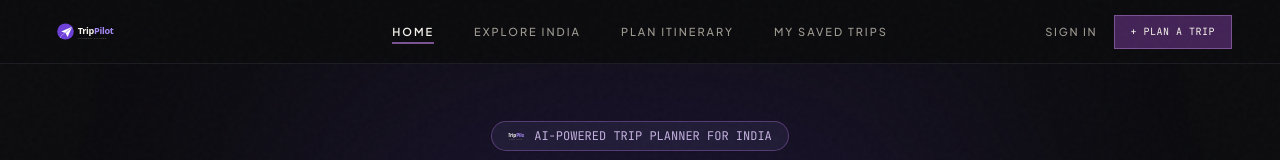
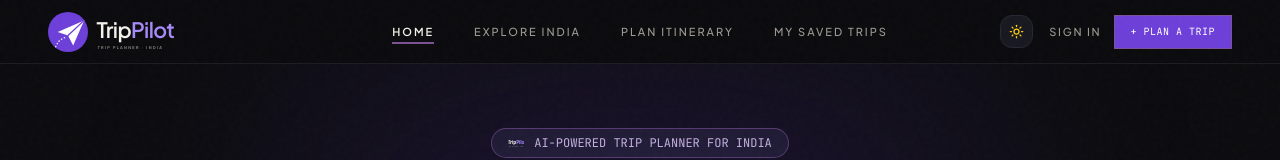
Before and after one commit to himanshu2005-cloud/trip-planner, a React (Vite) app in the folder client/: page / in a window 1280 px wide. Shown: the top 160 px of the page. Built offline with nearby package versions, Linux system fonts and the light colour scheme; no server answers.

Commit message:
feat: add dark/light mode toggle and fix favicon visibility for Trip and Pilot

```diff
--- a/client/src/components/layout/Layout.jsx
+++ b/client/src/components/layout/Layout.jsx
@@ -5,9 +5,9 @@ import Footer from './Footer';
 
 export const Layout = () => {
   return (
-    <div className="min-h-screen flex flex-col bg-[#0c0c0f] text-[#f5f2eb]">
+    <div className="min-h-screen flex flex-col dark:bg-[#0c0c0f] bg-[#fbf9f4] dark:text-[#f5f2eb] text-[#18181c] transition-colors duration-200">
       <Navbar />
-      <main className="flex-1 w-full flex flex-col pt-[57px]">
+      <main className="flex-1 w-full flex flex-col pt-[64px]">
         <Outlet />
       </main>
       <Footer />
--- a/client/src/components/layout/Navbar.jsx
+++ b/client/src/components/layout/Navbar.jsx
@@ -2,6 +2,7 @@ import React from 'react';
 import { Link, useLocation } from 'react-router-dom';
 import { useAuth } from '../../context/AuthContext';
 import Logo from '../ui/Logo';
+import ThemeToggle from '../ui/ThemeToggle';
 
 export const Navbar = () => {
   const location = useLocation();
@@ -17,7 +18,7 @@ export const Navbar = () => {
   const isActive = (path) => location.pathname === path;
 
   return (
-    <header className="fixed top-0 left-0 right-0 z-50 h-[64px] bg-[#0c0c0f]/95 backdrop-blur-md border-b border-[#1c1c23] px-6 lg:px-12 flex items-center transition-all">
+    <header className="fixed top-0 left-0 right-0 z-50 h-[64px] dark:bg-[#0c0c0f]/95 bg-[#fbf9f4]/95 backdrop-blur-md border-b dark:border-[#1c1c23] border-[#e8e2d5] px-6 lg:px-12 flex items-center transition-colors duration-200">
       <div className="w-full max-w-7xl mx-auto grid grid-cols-12 items-center">
         {/* Left Column: Brand Logo with favicon.svg (3 cols) */}
         <div className="col-span-6 md:col-span-3 flex items-center">
@@ -32,43 +33,45 @@ export const Navbar = () => {
               to={link.path}
               className={`text-[11px] tracking-[0.18em] font-medium transition-all relative py-1 ${
                 isActive(link.path)
-                  ? 'text-[#f5f2eb] font-semibold'
-                  : 'text-[#9e9a91] hover:text-[#f5f2eb]'
+                  ? 'dark:text-[#f5f2eb] text-[#18181c] font-semibold'
+                  : 'dark:text-[#9e9a91] text-[#635f56] dark:hover:text-[#f5f2eb] hover:text-[#18181c]'
               }`}
             >
               <span>{link.label}</span>
               {isActive(link.path) && (
-                <span className="absolute bottom-0 left-0 right-0 h-[2px] bg-[#7a5293]" />
+                <span className="absolute bottom-0 left-0 right-0 h-[2px] dark:bg-[#7a5293] bg-[#6D3FD9]" />
               )}
             </Link>
           ))}
         </nav>
 
-        {/* Right Column: User Auth / Quick Action CTA (3 cols) */}
-        <div className="col-span-6 md:col-span-3 flex items-center justify-end gap-5">
+        {/* Right Column: User Auth, Theme Toggle & Quick Action CTA (3 cols) */}
+        <div className="col-span-6 md:col-span-3 flex items-center justify-end gap-3 sm:gap-4">
+          <ThemeToggle />
+
           {isAuthenticated ? (
-            <div className="flex items-center gap-4 text-[11px] tracking-[0.14em]">
-              <span className="text-[#9e9a91] hidden lg:inline font-mono">
+            <div className="flex items-center gap-3 text-[11px] tracking-[0.14em]">
+              <span className="dark:text-[#9e9a91] text-[#635f56] hidden lg:inline font-mono">
                 {user?.name || user?.email?.split('@')[0]}
               </span>
               <button
                 onClick={logout}
-                className="text-[#9e9a91] hover:text-[#f5f2eb] transition-colors uppercase font-medium cursor-pointer"
+                className="dark:text-[#9e9a91] text-[#635f56] dark:hover:text-[#f5f2eb] hover:text-[#18181c] transition-colors uppercase font-medium cursor-pointer"
               >
                 Sign out
               </button>
             </div>
           ) : (
-            <div className="flex items-center gap-4 text-[11px] tracking-[0.16em]">
+            <div className="flex items-center gap-3 text-[11px] tracking-[0.16em]">
               <Link
                 to="/login"
-                className="text-[#9e9a91] hover:text-[#f5f2eb] transition-colors font-medium hidden sm:inline"
+                className="dark:text-[#9e9a91] text-[#635f56] dark:hover:text-[#f5f2eb] hover:text-[#18181c] transition-colors font-medium hidden sm:inline"
               >
                 SIGN IN
               </Link>
               <Link
                 to="/plan"
-                className="inline-flex items-center gap-2 px-4 py-2 bg-[#432357] hover:bg-[#522a6a] border border-[#7a5293] text-[#f5f2eb] font-mono text-[10px] tracking-wider uppercase transition-all duration-200"
+                className="inline-flex items-center gap-2 px-3.5 sm:px-4 py-2 bg-[#6D3FD9] hover:bg-[#5b2fb8] border border-[#7a5293] text-white font-mono text-[10px] tracking-wider uppercase transition-all duration-200 shadow-sm"
               >
                 <span>+ PLAN A TRIP</span>
               </Link>
--- a/client/src/components/ui/Logo.jsx
+++ b/client/src/components/ui/Logo.jsx
@@ -1,15 +1,26 @@
 import React from 'react';
 import { Link } from 'react-router-dom';
+import { useTheme } from '../../context/ThemeContext';
 
 /**
  * Logo
- * Brand logo rendering favicon.svg directly across the application.
+ * Brand logo rendering favicon.svg directly across the application,
+ * automatically optimizing contrast for dark and light modes.
  */
 export const Logo = ({
   className = '',
   size = 'md', // 'sm', 'md', 'lg'
   iconOnly = false,
 }) => {
+  let isDark = true;
+  try {
+    const themeContext = useTheme();
+    isDark = themeContext.isDark;
+  } catch {
+    // Fallback if rendered outside ThemeProvider
+    isDark = true;
+  }
+
   const heights = {
     sm: 'h-7 sm:h-8',
     md: 'h-9 sm:h-10',
@@ -39,11 +50,43 @@ export const Logo = ({
       className={`inline-flex items-center transition-opacity hover:opacity-90 ${className}`}
       title="TripPilot — Trip Planner"
     >
-      <img
-        src="/favicon.svg"
-        alt="TripPilot Itinerary Planner"
-        className={`${heights[size] || heights.md} w-auto object-contain`}
-      />
+      <svg
+        viewBox="68 88 430 124"
+        className={`${heights[size] || heights.md} w-auto`}
+        role="img"
+        xmlns="http://www.w3.org/2000/svg"
+      >
+        <title>TripPilot Itinerary Planner</title>
+        {/* Icon Mark (favicon.svg) */}
+        <circle cx="130" cy="150" r="62" fill="#6D3FD9" />
+        <path d="M92 196 C100 176 108 172 124 166" fill="none" stroke="#FFFFFF" strokeWidth="4" strokeLinecap="round" strokeDasharray="1 9" />
+        <polygon points="180,114 98,150 130,161 146,192" fill="#FFFFFF" />
+        <path d="M130 161 L180 114" fill="none" stroke="#6D3FD9" strokeWidth="4" strokeLinecap="round" />
+
+        {/* Wordmark */}
+        <text
+          x="218"
+          y="170"
+          fontFamily="'Plus Jakarta Sans', system-ui, -apple-system, sans-serif"
+          fontSize="66"
+          fontWeight="700"
+          letterSpacing="-2"
+          fill={isDark ? '#f5f2eb' : '#18181c'}
+        >
+          Trip<tspan fill={isDark ? '#A78BFA' : '#6D3FD9'}>Pilot</tspan>
+        </text>
+        <text
+          x="222"
+          y="202"
+          fontFamily="'Plus Jakarta Sans', system-ui, -apple-system, sans-serif"
+          fontSize="12"
+          fontWeight="600"
+          letterSpacing="4"
+          fill={isDark ? '#9e9a91' : '#686255'}
+        >
+          TRIP PLANNER · INDIA
+        </text>
+      </svg>
     </Link>
   );
 };
--- /dev/null
+++ b/client/src/components/ui/ThemeToggle.jsx
@@ -0,0 +1,29 @@
+import React from 'react';
+import { Sun, Moon } from 'lucide-react';
+import { useTheme } from '../../context/ThemeContext';
+
+export const ThemeToggle = ({ className = '' }) => {
+  const { theme, toggleTheme, isDark } = useTheme();
+
+  return (
+    <button
+      type="button"
+      onClick={toggleTheme}
+      className={`relative inline-flex items-center justify-center p-2 rounded-xl transition-all duration-200 cursor-pointer ${
+        isDark
+          ? 'bg-[#181820] hover:bg-[#22222c] border border-[#272733] text-[#cebfdf] hover:text-white'
+          : 'bg-[#f0ece1] hover:bg-[#e6e1d5] border border-[#dcd6c8] text-[#4c2275] hover:text-[#18181c]'
+      } ${className}`}
+      title={isDark ? 'Switch to Light Mode' : 'Switch to Dark Mode'}
+      aria-label="Toggle dark and light theme"
+    >
+      {isDark ? (
+        <Sun size={15} className="transition-transform duration-300 hover:rotate-45 text-[#facc15]" />
+      ) : (
+        <Moon size={15} className="transition-transform duration-300 -rotate-12 text-[#6D3FD9]" />
+      )}
+    </button>
+  );
+};
+
+export default ThemeToggle;
--- /dev/null
+++ b/client/src/context/ThemeContext.jsx
@@ -0,0 +1,48 @@
+import React, { createContext, useContext, useState, useEffect } from 'react';
+
+const ThemeContext = createContext();
+
+export const ThemeProvider = ({ children }) => {
+  const [theme, setTheme] = useState(() => {
+    const saved = localStorage.getItem('trippilot-theme');
+    if (saved === 'light' || saved === 'dark') return saved;
+    // Default to dark mode for cinematic travel look
+    return 'dark';
+  });
+
+  useEffect(() => {
+    const root = document.documentElement;
+    if (theme === 'dark') {
+      root.classList.add('dark');
+      root.classList.remove('light');
+      root.style.colorScheme = 'dark';
+    } else {
+      root.classList.add('light');
+      root.classList.remove('dark');
+      root.style.colorScheme = 'light';
+    }
+    localStorage.setItem('trippilot-theme', theme);
+  }, [theme]);
+
+  const toggleTheme = () => {
+    setTheme((prev) => (prev === 'dark' ? 'light' : 'dark'));
+  };
+
+  const isDark = theme === 'dark';
+
+  return (
+    <ThemeContext.Provider value={{ theme, toggleTheme, isDark, setTheme }}>
+      {children}
+    </ThemeContext.Provider>
+  );
+};
+
+export const useTheme = () => {
+  const context = useContext(ThemeContext);
+  if (!context) {
+    throw new Error('useTheme must be used within a ThemeProvider');
+  }
+  return context;
+};
+
+export default ThemeContext;
--- a/client/src/main.jsx
+++ b/client/src/main.jsx
@@ -4,6 +4,7 @@ import { BrowserRouter } from 'react-router-dom';
 import { GoogleOAuthProvider } from '@react-oauth/google';
 import App from './App';
 import { AuthProvider } from './context/AuthContext';
+import { ThemeProvider } from './context/ThemeContext';
 import './styles/index.css';
 
 const googleClientId = import.meta.env.VITE_GOOGLE_CLIENT_ID || 'MISSING_CLIENT_ID';
@@ -11,11 +12,13 @@ const googleClientId = import.meta.env.VITE_GOOGLE_CLIENT_ID || 'MISSING_CLIENT_
 ReactDOM.createRoot(document.getElementById('root')).render(
   <React.StrictMode>
     <GoogleOAuthProvider clientId={googleClientId}>
-      <BrowserRouter>
-        <AuthProvider>
-          <App />
-        </AuthProvider>
-      </BrowserRouter>
+      <ThemeProvider>
+        <BrowserRouter>
+          <AuthProvider>
+            <App />
+          </AuthProvider>
+        </BrowserRouter>
+      </ThemeProvider>
     </GoogleOAuthProvider>
   </React.StrictMode>
 );
--- a/client/src/styles/index.css
+++ b/client/src/styles/index.css
@@ -3,7 +3,7 @@
 @tailwind utilities;
 
 :root {
-  /* Cinematic Travel Journal Palette (Kinfolk x Monocle) */
+  /* Default Cinematic Dark Mode */
   --background:           #0c0c0f;
   --background-dark:      #08080a;
   --surface:              #131317;
@@ -13,7 +13,7 @@
   --border-light:         #32323e;
   --rule:                 #1c1c23;
 
-  /* Restrained Violet & Deep Purple (No neon) */
+  /* Restrained Violet & Deep Purple */
   --violet-accent:        #7a5293;
   --violet-deep:          #432357;
   --violet-subtle:        rgba(122, 82, 147, 0.15);
@@ -34,6 +34,33 @@
   --radius-lg:            6px;
 }
 
+html.light,
+.light {
+  /* Editorial Light Mode (Warm Ivory, Rich Charcoal, Heritage Violet) */
+  --background:           #fbf9f4;
+  --background-dark:      #f3ede2;
+  --surface:              #ffffff;
+  --surface-elevated:     #f7f3ec;
+
+  --border:               #e3dccf;
+  --border-light:         #d4ccbe;
+  --rule:                 #eae3d5;
+
+  --violet-accent:        #6d3fd9;
+  --violet-deep:          #4b227c;
+  --violet-subtle:        rgba(109, 63, 217, 0.08);
+  --lavender:             #572a78;
+
+  --text-primary:         #1a1917;
+  --text-secondary:       #5d574d;
+  --text-muted:           #878073;
+  --text-faint:           #b5ada0;
+
+  --success:              #16a34a;
+  --warning:              #ca8a04;
+  --danger:               #dc2626;
+}
+
 @layer base {
   *, *::before, *::after {
     box-sizing: border-box;
@@ -46,6 +73,7 @@
     -moz-osx-font-smoothing: grayscale;
     background-color: var(--background);
     color: var(--text-primary);
+    transition: background-color 0.2s ease, color 0.2s ease;
   }
 
   body {
@@ -273,3 +301,82 @@
     border-color: var(--border-light);
   }
 }
+
+/* ── Light Mode Harmonizations ────────────────────────────────────────────── */
+html.light body {
+  background-color: var(--background);
+  color: var(--text-primary);
+}
+
+html.light .editorial-panel,
+html.light .editorial-card-bordered {
+  background: #ffffff;
+  border-color: #e3dccf;
+  color: #1a1917;
+}
+
+html.light .editorial-input {
+  background: #ffffff;
+  border-color: #e3dccf;
+  color: #1a1917;
+}
+
+html.light .editorial-input:focus {
+  background: #ffffff;
+  border-color: #6d3fd9;
+}
+
+/* Global Light Mode Surface and Color Mappings */
+html.light .bg-\[\#0c0c0f\] {
+  background-color: #fbf9f4 !important;
+}
+html.light .bg-\[\#08080a\] {
+  background-color: #f4eee3 !important;
+}
+html.light .bg-\[\#131317\] {
+  background-color: #ffffff !important;
+}
+html.light .bg-\[\#141418\],
+html.light .bg-\[\#15151c\],
+html.light .bg-\[\#18181f\],
+html.light .bg-\[\#181820\],
+html.light .bg-\[\#181822\] {
+  background-color: #f6f2ea !important;
+}
+html.light .bg-\[\#0c0c0f\]\/95 {
+  background-color: rgba(251, 249, 244, 0.95) !important;
+}
+html.light .bg-\[\#0c0c0f\]\/80 {
+  background-color: rgba(251, 249, 244, 0.85) !important;
+}
+
+html.light .border-\[\#1c1c23\],
+html.light .border-\[\#23232c\],
+html.light .border-\[\#272733\],
+html.light .border-\[\#2d2d38\],
+html.light .border-\[\#292938\],
+html.light .border-\[\#32323e\] {
+  border-color: #e2dbcd !important;
+}
+
+html.light .text-\[\#f5f2eb\],
+html.light .text-\[\#e7e3da\] {
+  color: #191816 !important;
+}
+
+html.light .text-\[\#9e9a91\] {
+  color: #5c564b !important;
+}
+
+html.light .text-\[\#5c5851\],
+html.light .text-\[\#6e6b66\] {
+  color: #847c6e !important;
+}
+
+html.light .text-\[\#cebfdf\] {
+  color: #52277d !important;
+}
+
+html.light .shadow-editorial {
+  box-shadow: 0 10px 30px -10px rgba(80, 60, 40, 0.08), 0 2px 8px rgba(0, 0, 0, 0.04) !important;
+}
--- a/client/tailwind.config.js
+++ b/client/tailwind.config.js
@@ -1,5 +1,6 @@
 /** @type {import('tailwindcss').Config} */
 export default {
+  darkMode: 'class',
   content: [
     "./index.html",
     "./src/**/*.{js,jsx}",
```
Also changed, not shown: client/src/components/layout/Footer.jsx (+10 -10 lines), client/public/favicon.svg, 1 other file (tests, documents, lock files or other folders).
